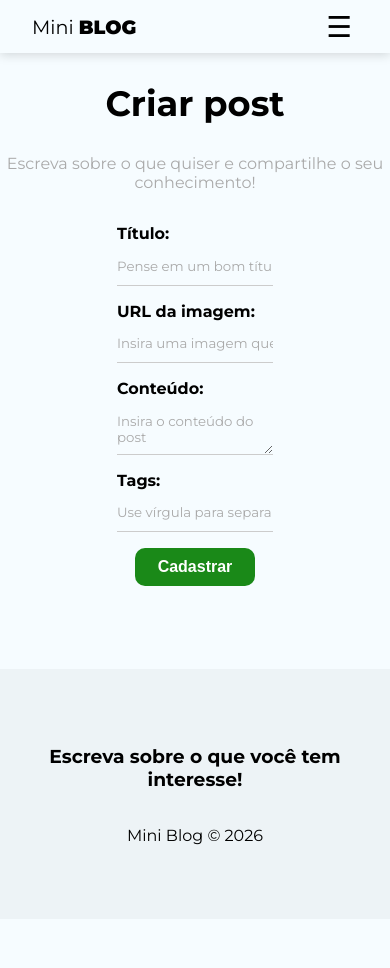
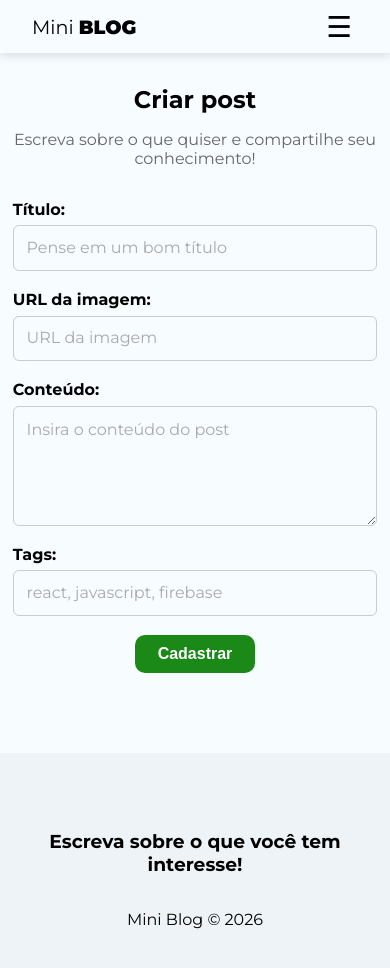
Before and after one commit to gabrielcavalcantedossantos1/mini-blog, a React (Vite) app: page /posts/create in a window 390 px wide. Shown: the top 968 px of the page. Before the commit the page ends 919 px from the top, so only its background shows below. Built offline with nearby package versions, Linux system fonts and the light colour scheme; no server answers; sample sign-in values are in the browser's storage.

Commit message:
trocando placeholder e adicionando responsividade ao CreatePost

```diff
--- a/src/index.css
+++ b/src/index.css
@@ -34,10 +34,7 @@ nav button:hover{
 
 /* stilo dos form's */
 
-form{
-    max-width: 40%;
-    margin: 0 auto;
-}
+
 
 label{
     display: flex;
--- a/src/pages/createPost/CreatePost.jsx
+++ b/src/pages/createPost/CreatePost.jsx
@@ -1,83 +1,59 @@
 // css
-import styles from "./CreatePost.module.css"
+import styles from "./CreatePost.module.css";
 
 // react
-import { useState } from "react"
+import { useState } from "react";
+
+// hooks
+import { useAuthValue } from "../../context/AuthContext";
+import { useInsertDocument } from "../../hooks/useInsertDocument";
 
 // react-router-dom
-import { useNavigate } from "react-router-dom"
-
-// context
-import { useAuthValue } from "../../context/AuthContext"
-
-// hooks
-import { useInsertDocument } from "../../hooks/useInsertDocument"
+import { useNavigate } from "react-router-dom";
 
 const CreatePost = () => {
-  const [title, setTitle] = useState("")
-  const [image, setImage] = useState("")
-  const [body, setBody] = useState("")
-  const [tags, setTags] = useState("") // agora é string
-  const [formError, setFormError] = useState("")
+  const [title, setTitle] = useState("");
+  const [image, setImage] = useState("");
+  const [body, setBody] = useState("");
+  const [tags, setTags] = useState("");
 
-  const { user } = useAuthValue()
-  const navigate = useNavigate()
+  const { user } = useAuthValue();
+  const { insertDocument, response } = useInsertDocument("posts");
+  const navigate = useNavigate();
 
-  const { insertDocument, response } = useInsertDocument("posts")
+  const handleSubmit = (e) => {
+    e.preventDefault();
 
-  const handleSubmit = async (e) => {
-    e.preventDefault()
-    setFormError("")
+    const tagsArray = tags
+      .split(",")
+      .map((tag) => tag.trim().toLowerCase());
 
-    // validar URL da imagem
-    try {
-      new URL(image)
-    } catch (error) {
-      setFormError("A imagem precisa ser uma URL válida.")
-      return
-    }
-
-    // criar array de tags
-    const tagsArray = tags.split(',').map(tag => (
-      tag.trim()
-      .toLocaleLowerCase()
-    ))
-
-    //checar todos os valores
-    if(!title || !image || !tagsArray || !body) {
-      setFormError("Por favor, preencha todos os campos!")
-    }
-
-    if(formError) return
-
-    await insertDocument({
+    insertDocument({
       title,
       image,
       body,
       tagsArray,
       uid: user.uid,
       createdBy: user.displayName,
-    })
+    });
 
-    // redirecionar após criar post
-    navigate("/")
-  }
+    navigate("/");
+  };
 
   return (
     <div className={styles.create_post}>
       <h2>Criar post</h2>
-      <p>Escreva sobre o que quiser e compartilhe o seu conhecimento!</p>
+      <p>Escreva sobre o que quiser e compartilhe seu conhecimento!</p>
 
       <form onSubmit={handleSubmit}>
         <label>
           <span>Título:</span>
           <input
             type="text"
-            name="title"
+            placeholder="Pense em um bom título"
             required
-            placeholder="Pense em um bom título..."
+            value={title}
             onChange={(e) => setTitle(e.target.value)}
-            value={title}
           />
         </label>
 
@@ -85,22 +61,20 @@ const CreatePost = () => {
           <span>URL da imagem:</span>
           <input
             type="text"
-            name="image"
+            placeholder="URL da imagem"
             required
-            placeholder="Insira uma imagem que represente o seu post"
+            value={image}
             onChange={(e) => setImage(e.target.value)}
-            value={image}
           />
         </label>
 
         <label>
           <span>Conteúdo:</span>
           <textarea
-            name="body"
+            placeholder="Insira o conteúdo do post"
             required
-            placeholder="Insira o conteúdo do post"
+            value={body}
             onChange={(e) => setBody(e.target.value)}
-            value={body}
           ></textarea>
         </label>
 
@@ -108,34 +82,23 @@ const CreatePost = () => {
           <span>Tags:</span>
           <input
             type="text"
-            name="tags"
+            placeholder="react, javascript, firebase"
             required
-            placeholder="Use vírgula para separar as tags"
+            value={tags}
             onChange={(e) => setTags(e.target.value)}
-            value={tags}
           />
         </label>
 
-        {!response.loading && (
-          <button className="btn">Cadastrar</button>
-        )}
-
+        {!response.loading && <button className="btn">Cadastrar</button>}
         {response.loading && (
           <button className="btn" disabled>
             Aguarde...
           </button>
         )}
-
-        {response.error && (
-          <p className="error">{response.error}</p>
-        )}
-
-        {formError && (
-          <p className="error">{formError}</p>
-        )}
+        {response.error && <p className="error">{response.error}</p>}
       </form>
     </div>
-  )
-}
+  );
+};
 
-export default CreatePost
+export default CreatePost;
--- a/src/pages/createPost/CreatePost.module.css
+++ b/src/pages/createPost/CreatePost.module.css
@@ -1,12 +1,52 @@
-.create_post{
-    text-align: center;
+.create_post {
+  max-width: 600px;
+  margin: 2rem auto;
+  padding: 0 1rem;
+  text-align: center;
 }
 
-.create_post h2{
-    font-size: 2.2em;
+.create_post h2 {
+  margin-bottom: 0.5rem;
 }
 
-.create_post p{
-    color: #aaa;
-    margin-bottom: 2em;
+.create_post p {
+  color: #666;
+  margin-bottom: 2rem;
 }
+
+.create_post form {
+  width: 100%;
+}
+
+.create_post label {
+  display: flex;
+  flex-direction: column;
+  align-items: flex-start;
+  margin-bottom: 1.2rem;
+}
+
+.create_post label span {
+  margin-bottom: 0.4rem;
+  font-weight: bold;
+}
+
+.create_post input,
+.create_post textarea {
+  width: 100%;
+  padding: 0.8rem;
+  border-radius: 6px;
+  border: 1px solid #ccc;
+  font-size: 1rem;
+}
+
+.create_post textarea {
+  min-height: 120px;
+  resize: vertical;
+}
+
+/* mobile */
+@media (max-width: 480px) {
+  .create_post {
+    padding: 0 0.8rem;
+  }
+}
```
